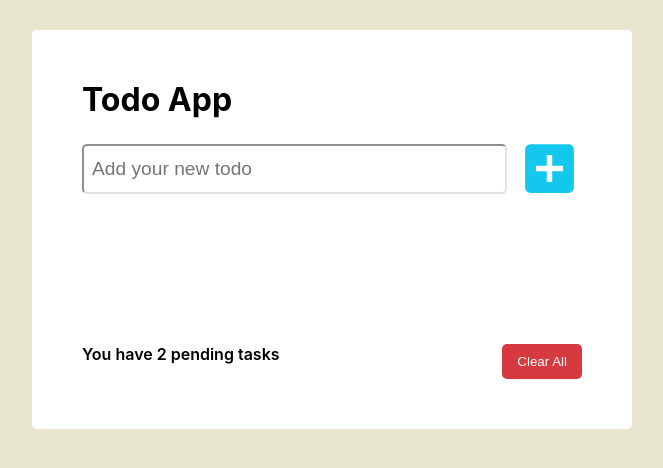
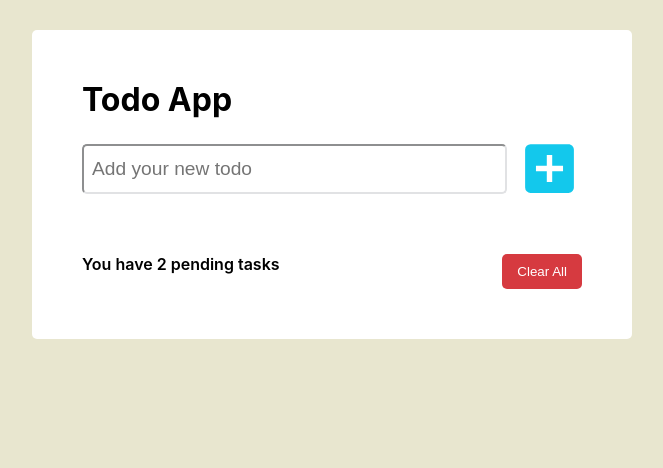
Before and after one commit to to-fayel/react_todo_list, a React (Create React App) app: page / in a window 1280 px wide. Shown: the top 468 px of the page, without its empty margins (308-971 px from the left). Built offline with nearby package versions, Linux system fonts and the light colour scheme.

Commit message:
added some code

```diff
--- a/src/App.css
+++ b/src/App.css
@@ -113,7 +113,7 @@ body {
 }
 
 .clear-todo {
-    margin-top: 150px;
+    margin-top: 60px;
     display: flex;
     justify-content: space-between;
 }
--- a/src/App.js
+++ b/src/App.js
@@ -7,16 +7,34 @@ import TodoItem from './components/Todo_item';
 function App() {
   const [todos, setTodos] = useState([])
   const [item, setItem] = useState('')
-  const [agree, setAgree] = useState(false)
   // const inputRef = useRef()
 
   const addTodo = (e) => {
     e.preventDefault()
     if(item){
-      const newItem = {id: new Date().getTime().toString(), item: item}
+      const newItem = {id: new Date().getTime().toString(), item: item, agree: false}
       setTodos([...todos, newItem])
+    } else {
+      alert('Enter the valid value...')
     }
     setItem('')
+  }
+
+  const completed = (id) => {
+    // const unCompletedItem = todos.filter(todo => todo.id !== id)
+    // const completedItem = todos.filter(todo => todo.id === id)
+
+    // completedItem[0].agree = !completedItem[0].agree
+    // setTodos([...completedItem, ...unCompletedItem])
+    // console.log(todos)
+    const newTodos = todos.reduce((todo, index) => {
+      if(todo.id === id) {
+        todo.agree = !todo.agree
+      }
+      return todos
+    })
+    setTodos(newTodos)
+    console.log(todos)
   }
 
   const removeTodo = (id) => {
@@ -35,12 +53,8 @@ function App() {
     removeTodo(id)
   }
 
-  const isCompleted = (id, event) => {
-    todos.forEach(todo => {
-      if(todo.id === id) {
-        setAgree(event.target.checked)
-      }
-    })
+  const clearTodos = () => {
+    setTodos([])
   }
 
 
@@ -63,12 +77,10 @@ function App() {
           todos={todos}
           removeTodo={removeTodo}
           editTodo={editTodo}
-          agree={agree}
-          isCompleted={isCompleted}
+          completed={completed}
         />
       )}
-
-      <ClearTodo />
+      <ClearTodo clearTodos={clearTodos} />
     </div>
   );
 }
--- a/src/components/Clear_todo.js
+++ b/src/components/Clear_todo.js
@@ -1,10 +1,10 @@
 import React from 'react'
 
-export default function Clear_todo() {
+export default function Clear_todo({ clearTodos }) {
     return (
         <div className='clear-todo'>
             <div className="messege">You have 2 pending tasks</div>
-            <button>clear all</button>
+            <button onClick={ clearTodos }>clear all</button>
         </div>
     )
 }
--- a/src/components/Todo_item.js
+++ b/src/components/Todo_item.js
@@ -2,21 +2,20 @@ import React from 'react'
 import { BiEdit } from 'react-icons/bi'
 import { RiDeleteBinLine } from 'react-icons/ri'
 
-export default function Todo_item({ todos, removeTodo, editTodo, agree, isCompleted }) {
+export default function Todo_item({ todos, removeTodo, editTodo, completed }) {
     return (
         <div>
         {todos.map((todo) => {
-            const {id, item} = todo
+            const {id, item, agree } = todo
             return (
                 <div key={id} className='todo-item'>
                     <div className="title">
                         <input
-                            onChange={(event) => isCompleted(id, event)}
-                            checked={agree}
                             type="checkbox"
                             name="item"
+                            onChange={() => completed(id)}
                         />
-                        <p>{item}</p>
+                        <p className={ agree ? 'completed' : '' }>{item}</p>
                     </div>
                     <div className="icons">
                         <button onClick={() => editTodo(id)}>
```
